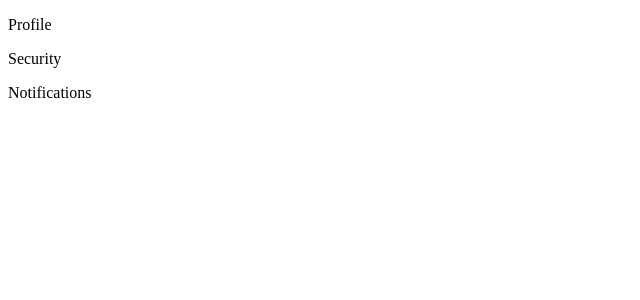
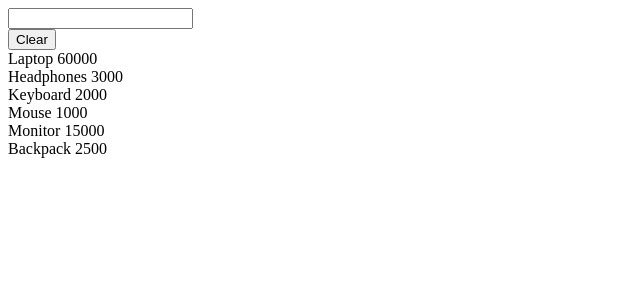
Before and after one commit to kunaladhav/playground, a React (Vite) app in the folder playground/: page / in a window 1280 px wide. Shown: the top 300 px of the page, without its empty margins (0-640 px from the left). Built offline with nearby package versions, Linux system fonts and the light colour scheme.

Commit message:
Complete Day 9 Assignment

```diff
--- a/playground/src/App.jsx
+++ b/playground/src/App.jsx
@@ -11,7 +11,8 @@
 // import TodoApp from "./Pages/TodoApp";
 // import Shop from "./Pages/Shop";
 // import SearchProduct from "./components/SearchProduct";
-import ProfileSetting from "./Pages/ProfileSetting";
+// import ProfileSetting from "./Pages/ProfileSetting";
+import Debounce from "./components/Debounce";
 
 function App() {
   // const [cart, setCart] = useState([]);
@@ -34,7 +35,8 @@ function App() {
         {/* <TodoApp /> */}
         {/* <Shop /> */}
         {/* <SearchProduct /> */}
-        <ProfileSetting />
+        {/* <ProfileSetting /> */}
+        <Debounce />
       </div>
     </>
   );
--- /dev/null
+++ b/playground/src/components/Debounce.jsx
@@ -0,0 +1,65 @@
+import { useEffect, useState } from "react";
+
+const products = [
+  { id: 1, name: "Laptop", price: 60000 },
+  { id: 2, name: "Headphones", price: 3000 },
+  { id: 3, name: "Keyboard", price: 2000 },
+  { id: 4, name: "Mouse", price: 1000 },
+  { id: 5, name: "Monitor", price: 15000 },
+  { id: 6, name: "Backpack", price: 2500 },
+];
+
+const Debounce = () => {
+  const [searchTerm, setSearchTerm] = useState("");
+  const [debounceTerm, setDebounceTerm] = useState("");
+
+  useEffect(() => {
+    const timerId = setTimeout(() => {
+      setDebounceTerm(searchTerm);
+    }, 500);
+
+    return () => {
+      clearTimeout(timerId);
+    };
+  }, [searchTerm]);
+
+  const filteredTerms = products.filter((item) => {
+    return item.name.toLowerCase().includes(debounceTerm.toLowerCase());
+  });
+
+  const handleClear = () => {
+    setSearchTerm("");
+  };
+
+  return (
+    <div>
+      <div>
+        <input
+          type="text"
+          value={searchTerm}
+          onChange={(e) => setSearchTerm(e.target.value)}
+        />
+      </div>
+      <button onClick={() => handleClear()}>Clear</button>
+      <div>
+        {debounceTerm === "" ? (
+          products.map((item) => (
+            <div>
+              {item.name} {item.price}
+            </div>
+          ))
+        ) : filteredTerms.length > 0 ? (
+          filteredTerms.map((item) => (
+            <div>
+              {item.name} {item.price}
+            </div>
+          ))
+        ) : (
+          <div>No Products found</div>
+        )}
+      </div>
+    </div>
+  );
+};
+
+export default Debounce;
```
